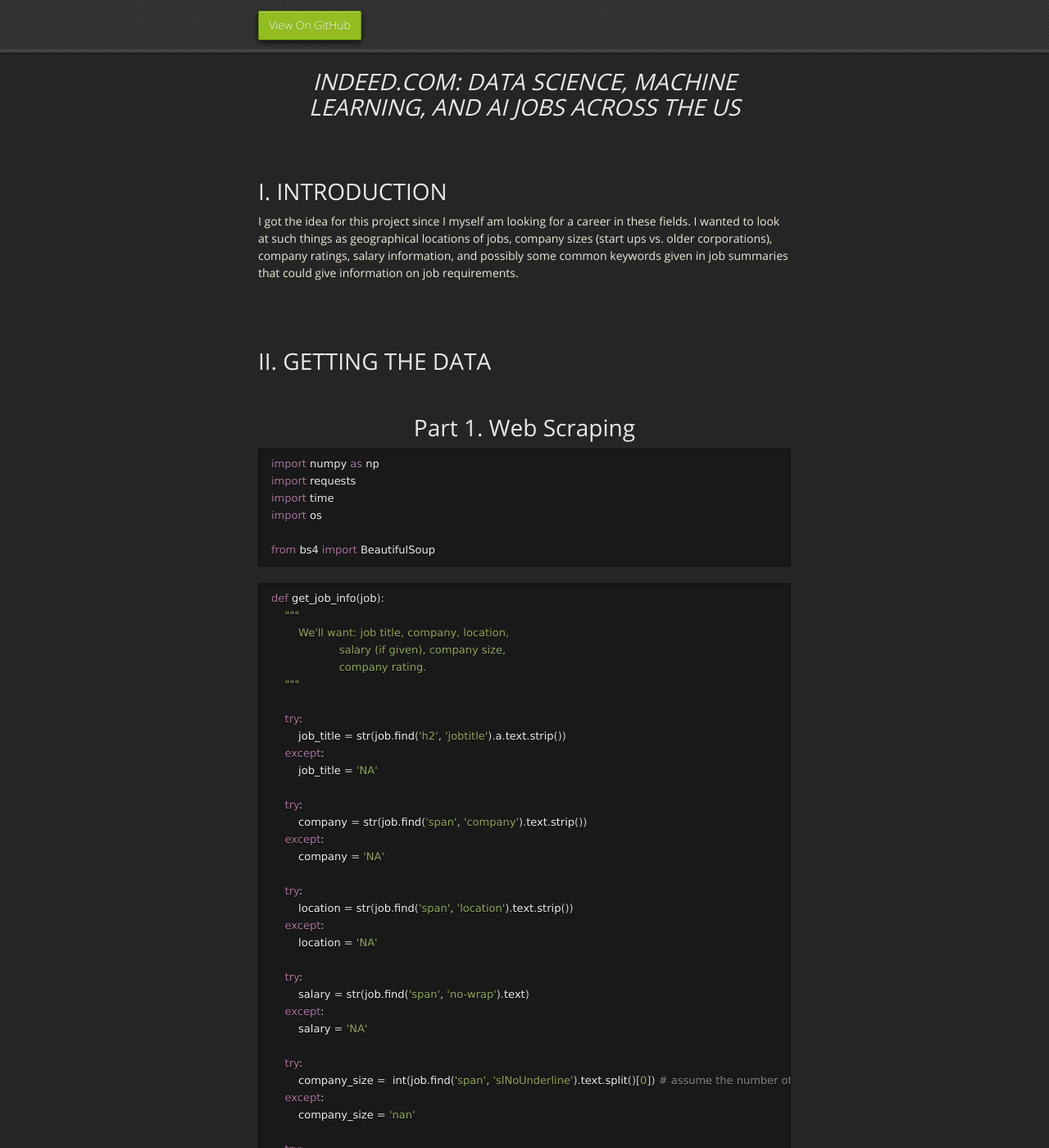
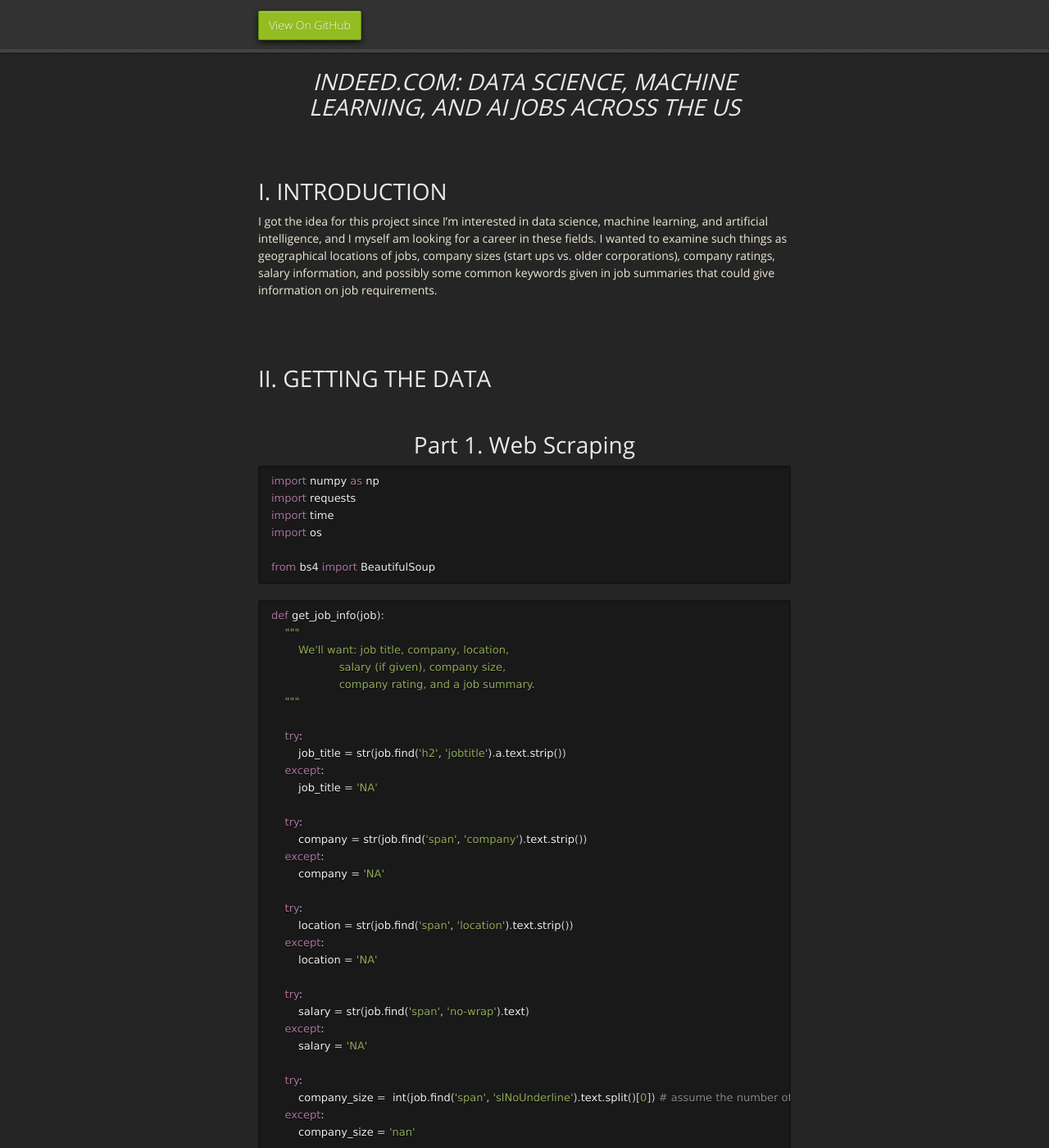
Before and after one commit to mrbrins82/mrbrins82.github.io, a Jekyll site: the page built from kaggle_indeed.md, in a window 1280 px wide and 1400 px high, scrolled down 538 px. Shown: the whole window at 82% size. Built offline with Jekyll 4.4.1, drawn with Linux system fonts in a browser that asks for light colours; nearby versions of some CDN libraries; our own code applies the rules of GitHub Pages for plain Markdown files.

Commit message:
updated indeed page

```diff
--- a/kaggle_indeed.md
+++ b/kaggle_indeed.md
@@ -21,7 +21,7 @@
 <br/>
 <br/>
 # [](#header-2)I. INTRODUCTION
-I got the idea for this project since I myself am looking for a career in these fields. I wanted to look at such things as geographical locations of jobs, company sizes (start ups vs. older corporations), company ratings, salary information, and possibly some common keywords given in job summaries that could give information on job requirements.
+I got the idea for this project since I'm interested in data science, machine learning, and artificial intelligence, and I myself am looking for a career in these fields. I wanted to examine such things as geographical locations of jobs, company sizes (start ups vs. older corporations), company ratings, salary information, and possibly some common keywords given in job summaries that could give information on job requirements.
 
 <br/>
 <br/>
@@ -42,7 +42,7 @@
     """
         We'll want: job title, company, location,
                     salary (if given), company size,
-                    company rating.
+                    company rating, and a job summary.
     """
 
     try:
```
